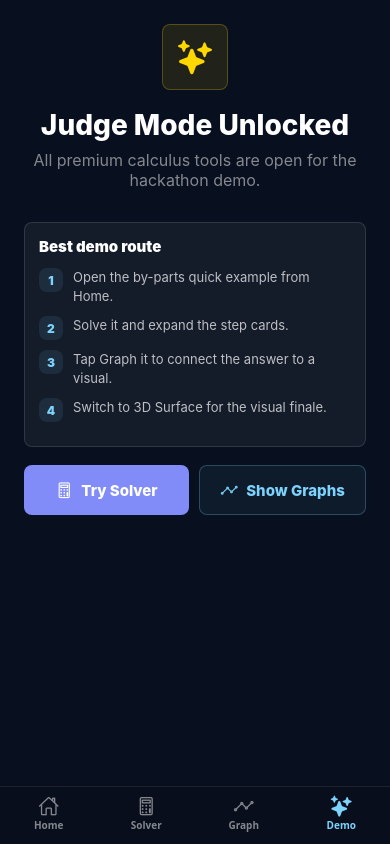
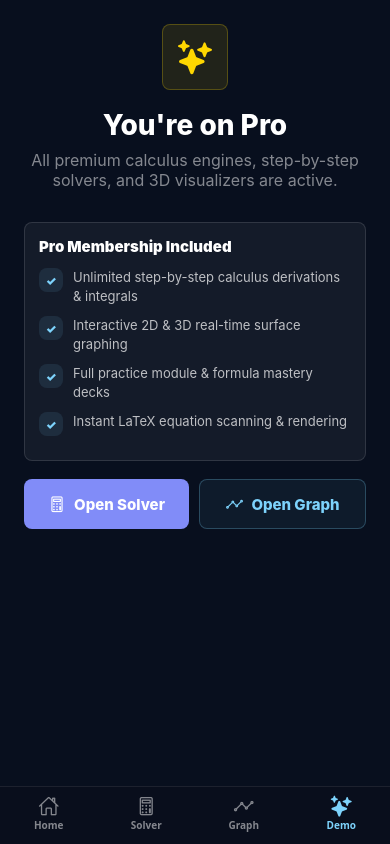
Before and after one commit to bishleshan/CalcLab, a React Native app: screen /Pro in a window 390 px wide. Built offline with nearby package versions, Linux system fonts and the light colour scheme; what react-native-worklets would draw is missing.

Commit message:
refactor: remove judge mode and hackathon demo labels in favor of clean pro branding

```diff
--- a/src/context/ProContext.js
+++ b/src/context/ProContext.js
@@ -3,11 +3,10 @@ import React, { createContext, useContext, useState } from 'react';
 
 const ProContext = createContext();
 
-const HACKATHON_DEMO_UNLOCKED = true;
+const DEFAULT_PRO_STATUS = true;
 
-// The hackathon build starts unlocked so judges can review the full product.
 export function ProProvider({ children }) {
-  const [isPro, setIsPro] = useState(HACKATHON_DEMO_UNLOCKED);
+  const [isPro, setIsPro] = useState(DEFAULT_PRO_STATUS);
   const [solveCount, setSolveCount] = useState(0);
   const FREE_LIMIT = 5;
 
@@ -19,7 +18,6 @@ export function ProProvider({ children }) {
   }
 
   async function purchasePro() {
-    // Simulated unlock for demo builds.
     return new Promise(resolve => {
       setTimeout(() => {
         setIsPro(true);
@@ -38,7 +36,7 @@ export function ProProvider({ children }) {
       canSolve,
       remaining,
       FREE_LIMIT,
-      isDemoMode: HACKATHON_DEMO_UNLOCKED,
+      isDemoMode: false,
       recordSolve,
       purchasePro,
       restorePurchases,
--- a/src/screens/PaywallScreen.js
+++ b/src/screens/PaywallScreen.js
@@ -13,13 +13,13 @@ const FEATURES = [
   { icon: '∫',   label: 'Indefinite Integrals',   free: true  },
   { icon: 'd/dx', label: 'Derivatives any order', free: true  },
   { icon: 'lim',  label: 'Limits',                free: true  },
-  { icon: '∞',   label: 'Unlimited Demo Solves',   free: false },
+  { icon: '∞',   label: 'Unlimited Solves',       free: false },
   { iconName: 'document-text-outline', label: 'LaTeX Paste & Convert', free: true },
   { iconName: 'list-outline', label: 'Step-by-Step Explanations', free: true },
 ];
 
 export default function PaywallScreen({ navigation }) {
-  const { isPro, isDemoMode, purchasePro, restorePurchases } = usePro();
+  const { isPro, purchasePro, restorePurchases } = usePro();
   const [loading, setLoading] = useState(false);
 
   function select() {
@@ -35,8 +35,8 @@ export default function PaywallScreen({ navigation }) {
     setLoading(true);
     try {
       await purchasePro();
-      Alert.alert('CalcLab demo unlocked', 'All features are now open for judging.', [
-        { text: 'Let\'s go!', onPress: () => navigation.goBack() }
+      Alert.alert('CalcLab Pro Unlocked', 'All premium features are now active.', [
+        { text: 'Great!', onPress: () => navigation.goBack() }
       ]);
     } catch (e) {
       Alert.alert('Purchase failed', e.message);
@@ -51,19 +51,19 @@ export default function PaywallScreen({ navigation }) {
           <View style={s.proStar}>
             <Ionicons name="sparkles" size={34} color={COLORS.proGold} />
           </View>
-          <Text style={s.proTitle}>{isDemoMode ? 'Judge Mode Unlocked' : "You're on Pro"}</Text>
-          <Text style={s.proSub}>All premium calculus tools are open for the hackathon demo.</Text>
+          <Text style={s.proTitle}>You're on Pro</Text>
+          <Text style={s.proSub}>All premium calculus engines, step-by-step solvers, and 3D visualizers are active.</Text>
 
           <View style={s.demoPanel}>
-            <Text style={s.demoPanelTitle}>Best demo route</Text>
+            <Text style={s.demoPanelTitle}>Pro Membership Included</Text>
             {[
-              'Open the by-parts quick example from Home.',
-              'Solve it and expand the step cards.',
-              'Tap Graph it to connect the answer to a visual.',
-              'Switch to 3D Surface for the visual finale.',
-            ].map((item, index) => (
+              'Unlimited step-by-step calculus derivations & integrals',
+              'Interactive 2D & 3D real-time surface graphing',
+              'Full practice module & formula mastery decks',
+              'Instant LaTeX equation scanning & rendering',
+            ].map((item) => (
               <View key={item} style={s.demoStep}>
-                <View style={s.demoStepNum}><Text style={s.demoStepNumText}>{index + 1}</Text></View>
+                <View style={s.demoStepNum}><Text style={s.demoStepNumText}>✓</Text></View>
                 <Text style={s.demoStepText}>{item}</Text>
               </View>
             ))}
@@ -77,7 +77,7 @@ export default function PaywallScreen({ navigation }) {
               accessibilityLabel="Try the calculus solver"
             >
               <Ionicons name="calculator-outline" size={18} color={COLORS.white} />
-              <Text style={s.backBtnText}>Try Solver</Text>
+              <Text style={s.backBtnText}>Open Solver</Text>
             </TouchableOpacity>
             <TouchableOpacity
               style={s.outlineBtn}
@@ -86,7 +86,7 @@ export default function PaywallScreen({ navigation }) {
               accessibilityLabel="Show graphing tools"
             >
               <Ionicons name="analytics-outline" size={18} color={COLORS.primary} />
-              <Text style={s.outlineBtnText}>Show Graphs</Text>
+              <Text style={s.outlineBtnText}>Open Graph</Text>
             </TouchableOpacity>
           </View>
         </ScrollView>
@@ -100,15 +100,15 @@ export default function PaywallScreen({ navigation }) {
         {/* Header */}
         <View style={s.headerSection}>
           <Text style={s.proBadge}>PRO</Text>
-          <Text style={s.title}>Unlock CalcLab Demo</Text>
-          <Text style={s.subtitle}>Full Calc 1 & 2 solver · No judging limits</Text>
+          <Text style={s.title}>Upgrade to CalcLab Pro</Text>
+          <Text style={s.subtitle}>Full Calc 1 & 2 solver · Unlimited step-by-step solutions</Text>
         </View>
 
         {/* Pricing */}
         <View style={s.priceCard}>
-          <Text style={s.priceAmount}>Demo</Text>
-          <Text style={s.pricePeriod}>build</Text>
-          <Text style={s.priceSub}>No real payment is processed</Text>
+          <Text style={s.priceAmount}>$4.99</Text>
+          <Text style={s.pricePeriod}>/ one-time</Text>
+          <Text style={s.priceSub}>Lifetime access • All future updates included</Text>
         </View>
 
         {/* Feature list */}
@@ -133,24 +133,24 @@ export default function PaywallScreen({ navigation }) {
           onPress={handlePurchase}
           disabled={loading}
           accessibilityRole="button"
-          accessibilityLabel="Unlock demo mode"
+          accessibilityLabel="Upgrade to Pro"
           accessibilityState={{ disabled: loading }}
         >
           {loading
             ? <ActivityIndicator color={COLORS.bg} />
-            : <Text style={s.purchaseBtnText}>Unlock Demo Mode</Text>
+            : <Text style={s.purchaseBtnText}>Upgrade to Pro</Text>
           }
         </TouchableOpacity>
 
-        <TouchableOpacity style={s.restoreBtn} onPress={restorePurchases} accessibilityRole="button" accessibilityLabel="Simulate restoring demo unlock">
-          <Text style={s.restoreBtnText}>Restore Demo Unlock</Text>
+        <TouchableOpacity style={s.restoreBtn} onPress={restorePurchases} accessibilityRole="button" accessibilityLabel="Restore purchases">
+          <Text style={s.restoreBtnText}>Restore Purchases</Text>
         </TouchableOpacity>
 
         <Text style={s.legal}>
-          This hackathon build uses a simulated unlock. Add real App Store billing before production.
+          One-time purchase • No recurring subscriptions • Offline enabled
         </Text>
 
-        <TouchableOpacity onPress={() => navigation.goBack()} style={{ marginTop: 8 }} accessibilityRole="button" accessibilityLabel="Close unlock screen">
+        <TouchableOpacity onPress={() => navigation.goBack()} style={{ marginTop: 8 }} accessibilityRole="button" accessibilityLabel="Close upgrade screen">
           <Text style={s.skipText}>Not now →</Text>
         </TouchableOpacity>
       </View>
--- a/src/screens/SolverScreen.js
+++ b/src/screens/SolverScreen.js
@@ -163,8 +163,9 @@ export default function SolverScreen({ navigation, route }) {
             </TouchableOpacity>
           )}
           {isPro && (
-            <View style={[s.quotaBadge, { borderColor: COLORS.proGold }]}>
-              <Text style={[s.quotaText, { color: COLORS.proGold }]}>Judge mode: unlimited solves</Text>
+            <View style={[s.quotaBadge, { borderColor: 'rgba(255, 215, 0, 0.35)', backgroundColor: 'rgba(255, 215, 0, 0.08)', flexDirection: 'row', alignItems: 'center' }]}>
+              <Ionicons name="sparkles" size={12} color={COLORS.proGold} style={{ marginRight: 5 }} />
+              <Text style={[s.quotaText, { color: COLORS.proGold, fontWeight: '700' }]}>PRO · Unlimited Solves</Text>
             </View>
           )}
 
```
